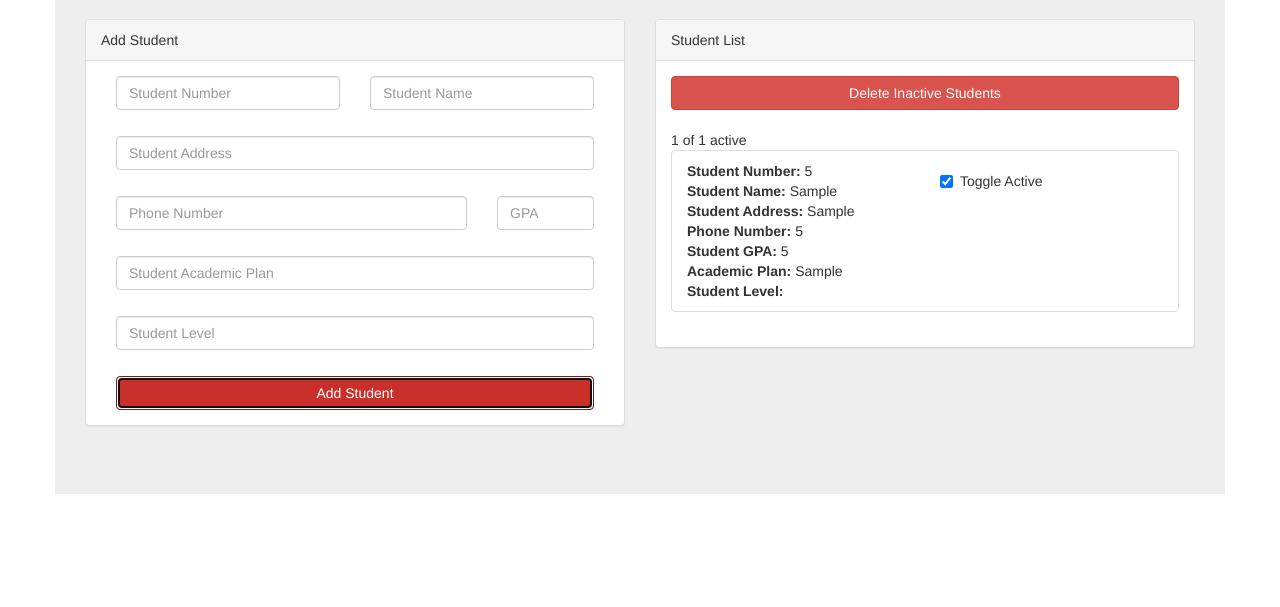
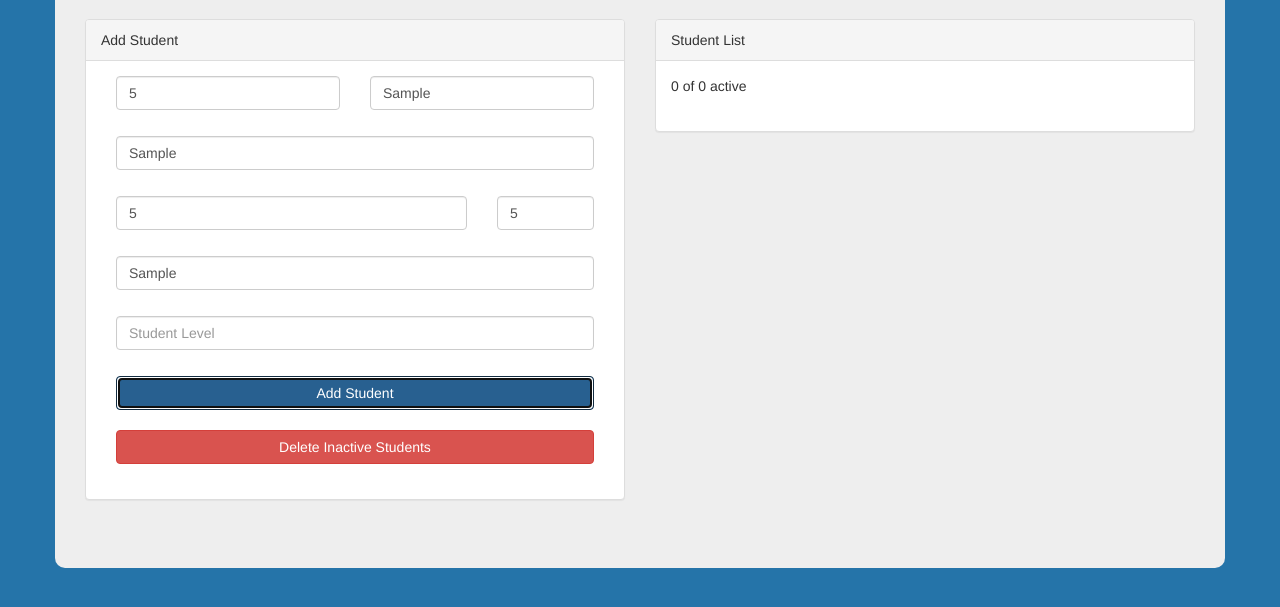
Before and after one commit to hhaddock/challenge4, a plain HTML site: page index.html in a window 1280 px wide. Both pictures are taken after typing "5", "Sample", "Sample", "5", "5", "Sample" into the empty fields and a click on the input "Add Student". Shown: the part 159-766 px from the top of the page. Drawn offline with nearby package versions, Linux system fonts and the light colour scheme.

Commit message:
Updating

```diff
--- a/index.html
+++ b/index.html
@@ -1,19 +1,11 @@
 <!DOCTYPE html>
 <html ng-app="challenge4App" lang="en">
   <head>
-    <!-- viewport -->
     <meta name="viewport" content="width=device-width, initial-scale=1">
-    <!-- bootstrap css -->
     <link rel="stylesheet" href="https://maxcdn.bootstrapcdn.com/bootstrap/3.3.7/css/bootstrap.min.css">
-    <!-- *optional* bootstrap theme -->
-    <link rel="stylesheet" href="https://bootswatch.com/slate/bootstrap.min.css">
-    <!-- jquery  -->
     <script src="https://code.jquery.com/jquery-3.2.1.min.js"></script>
-    <!-- bootstrap jquery -->
     <script src="https://maxcdn.bootstrapcdn.com/bootstrap/3.3.7/js/bootstrap.min.js"></script>
-    <!-- angularjs -->
     <script src="https://ajax.googleapis.com/ajax/libs/angularjs/1.6.6/angular.min.js"></script>
-    <!-- my js -->
     <script src="services.js"></script>
     <link rel="stylesheet" href="styles.css">
     <meta charset="utf-8">
@@ -56,7 +48,9 @@
                 </div>
                 <br><br><br>
                 <div class="col-md-12">
-                  <input class="btn btn-danger btn-block" type="submit" value="Add Student">
+                  <input class="btn btn-primary btn-block" type="submit" value="Add Student">
+                  <br>
+                  <button type="button" ng-click="studentList.archive()" class="btn btn-danger btn-block">Delete Inactive Students</button><br>
                 </div>
               </form>
             </div>
@@ -66,19 +60,18 @@
           <div class="panel panel-default">
             <div class="panel-heading">Student List</div>
             <div class="panel-body">
-              <button type="button" ng-click="studentList.archive()" class="btn btn-danger btn-block">Delete Inactive Students</button><br>
               <span>{{ studentList.remaining() }} of {{ studentList.students.length }} active </span><br>
               <div class="list-group">
                 <li ng-repeat="student in studentList.students track by $index" class="list-group-item">
                   <div class="row">
                     <div class="col-sm-6">
-                      <strong>Student Number: </strong><span class="done-{{ student.active }}">{{ student.studentNumber }}</span><br>
-                      <strong>Student Name: </strong><span class="done-{{ student.active }}">{{ student.studentName }}</span><br>
-                      <strong>Student Address: </strong><span class="done-{{ student.active }}">{{ student.studentAddress }}</span><br>
-                      <strong>Phone Number: </strong><span class="done-{{ student.active }}">{{ student.studentPhoneNumber }}</span><br>
-                      <strong>Student GPA: </strong><span class="done-{{ student.active }}">{{ student.studentGPA }}</span><br>
-                      <strong>Academic Plan: </strong><span class="done-{{ student.active }}">{{ student.studentAcademicPlan }}</span><br>
-                      <strong>Student Level: </strong><span class="done-{{ student.active }}">{{ student.studentLevel }}</span>
+                      <strong>Student Number: </strong><span class="line-{{ student.active }}">{{ student.studentNumber }}</span><br>
+                      <strong>Student Name: </strong><span class="line-{{ student.active }}">{{ student.studentName }}</span><br>
+                      <strong>Student Address: </strong><span class="line-{{ student.active }}">{{ student.studentAddress }}</span><br>
+                      <strong>Phone Number: </strong><span class="line-{{ student.active }}">{{ student.studentPhoneNumber }}</span><br>
+                      <strong>Student GPA: </strong><span class="line-{{ student.active }}">{{ student.studentGPA }}</span><br>
+                      <strong>Academic Plan: </strong><span class="line-{{ student.active }}">{{ student.studentAcademicPlan }}</span><br>
+                      <strong>Student Level: </strong><span class="line-{{ student.active }}">{{ student.studentLevel }}</span>
                     </div>
                     <div class="col-sm-6">
                       <div class="checkbox">
@@ -88,7 +81,6 @@
                   </div>
                 </li>
               </div>
-
             </div>
           </div>
         </div>
--- a/services.js
+++ b/services.js
@@ -1,7 +1,6 @@
 angular.module('challenge4App', [])
   .controller('StudentController', function(){
     var studentList = this;
-
     studentList.students = (localStorage.getItem('students') !== null) ? JSON.parse(localStorage.getItem('students')) : [];
 
     studentList.remaining = function(){
@@ -9,33 +8,11 @@
 			angular.forEach(studentList.students, function(student){
 				count += student.active ? 1 : 0;
 			});
-
 			return count;
-		};
-
-    studentList.addStudent = function(){
-			studentList.students.push({ studentNumber: studentList.studentNumber,
-                                  studentName: studentList.studentName,
-                                  studentAddress: studentList.studentAddress,
-                                  studentPhoneNumber: studentList.studentPhoneNumber,
-                                  studentGPA: studentList.studentGPA,
-                                  studentAcademicPlan: studentList.studentAcademicPlan,
-                                  studentLevel: studentList.studentLevel,
-                                  active: true
-                                  });
-			studentList.studentNumber = "";
-      studentList.studentName = "";
-      studentList.studentAddress = "";
-      studentList.studentPhoneNumber = "";
-      studentList.studentGPA = "";
-      studentList.studentAcademicPlan = "";
-      studentList.studentLevel = "";
-			localStorage.setItem('students', JSON.stringify(studentList.students));
 		};
 
     studentList.refresh = function(checked){
       var tempStudents = JSON.parse(localStorage.getItem('students'));
-
       angular.forEach(tempStudents, function(student){
         if(angular.equals(checked.student.studentNumber, student.studentNumber)){
           student.active = !student.active;
@@ -43,6 +20,33 @@
         }
       });
     };
+
+    studentList.addStudent = function(){
+      var canSubmit;
+      $(".form-control").each(function(){
+        if($(this).val() == ""){
+          alert("Error: You must fill out all form elements!");
+          canSubmit = false;
+          return false;
+        } else {
+          canSubmit = true;
+        }
+      });
+      if(canSubmit){
+        studentList.students.push({ studentNumber: studentList.studentNumber, studentName: studentList.studentName, studentAddress: studentList.studentAddress,
+                                    studentPhoneNumber: studentList.studentPhoneNumber, studentGPA: studentList.studentGPA, studentAcademicPlan: studentList.studentAcademicPlan,
+                                    studentLevel: studentList.studentLevel, active: true
+                                    });
+        studentList.studentNumber = "";
+        studentList.studentName = "";
+        studentList.studentAddress = "";
+        studentList.studentPhoneNumber = "";
+        studentList.studentGPA = "";
+        studentList.studentAcademicPlan = "";
+        studentList.studentLevel = "";
+        localStorage.setItem('students', JSON.stringify(studentList.students));
+      }
+		};
 
     studentList.archive = function(){
 			var oldstudents = studentList.students;
@@ -52,5 +56,4 @@
 			});
 			localStorage.setItem('students', JSON.stringify(studentList.students));
 		};
-
   });
--- a/styles.css
+++ b/styles.css
@@ -1,4 +1,17 @@
-.done-false {
+body {
+  background-color: #2574A9
+}
+
+.line-true {
+  color: red;
+  font-weight: bold;
+}
+
+.line-false {
   	text-decoration: line-through;
-  	color: grey;
+  	color: lightgrey;
 }
+
+.jumbotron {
+  border-radius: 10px;
+}
```
